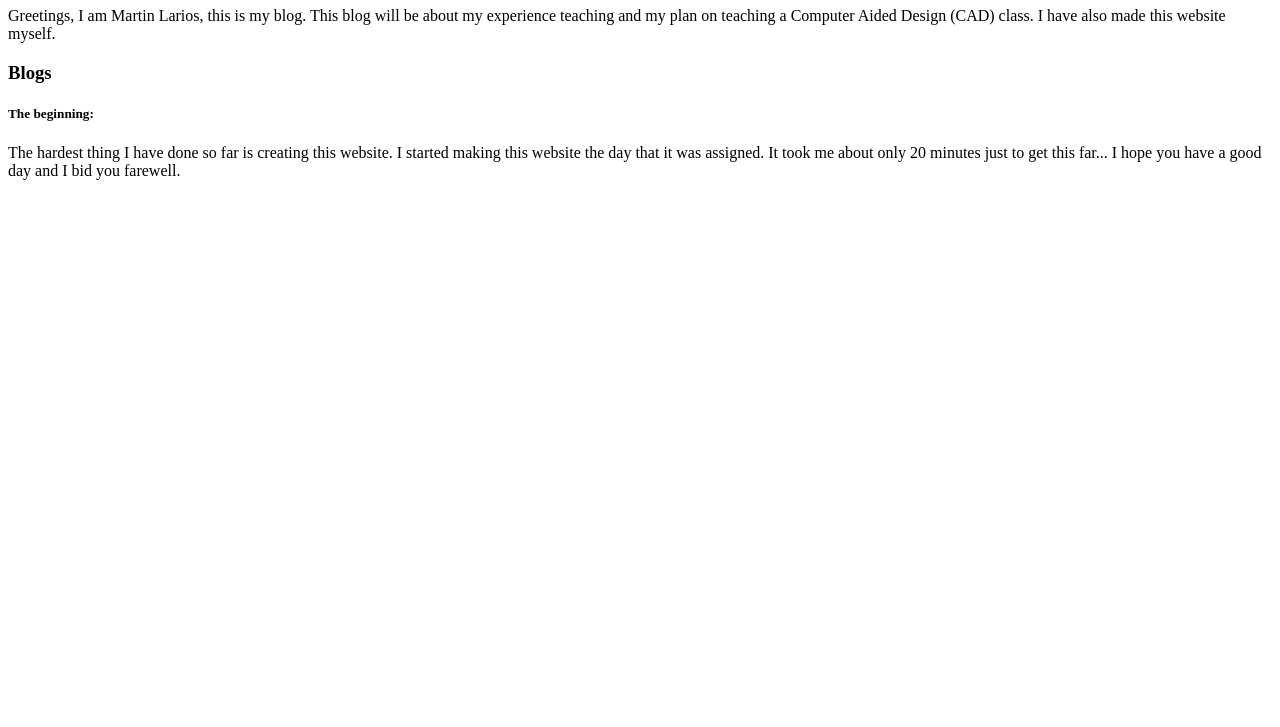
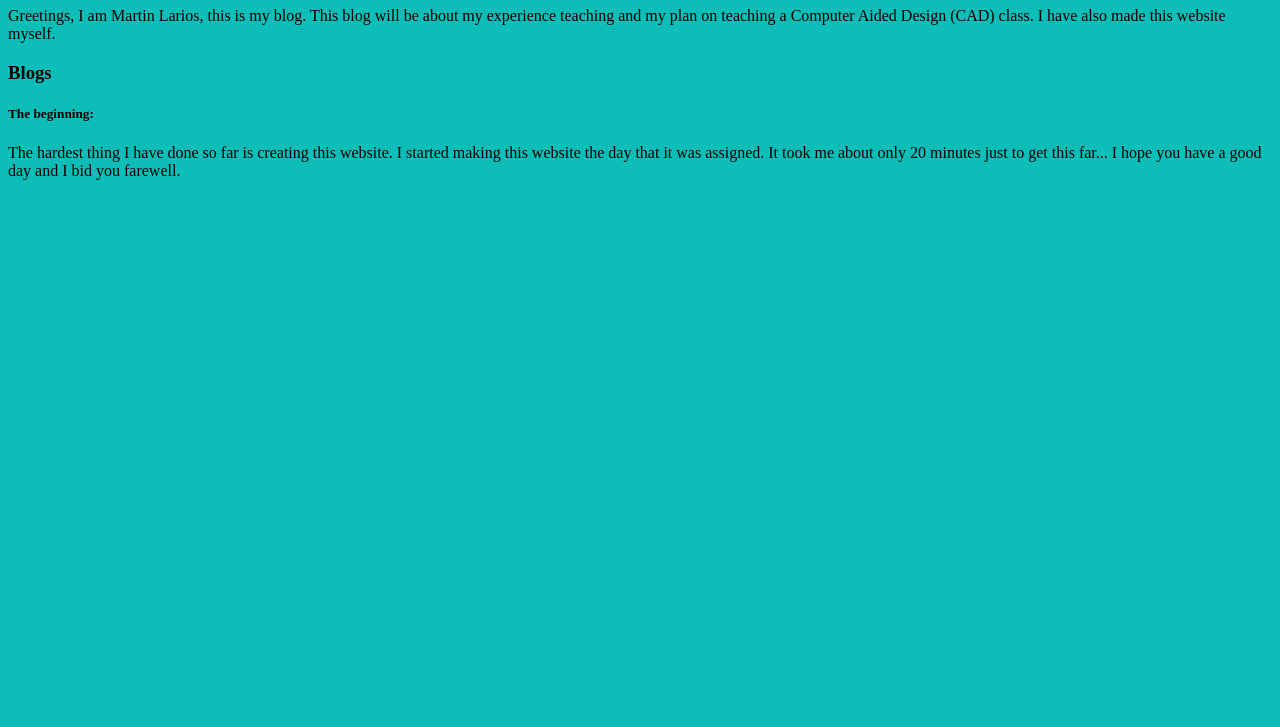
Before and after one commit to GreatPurpleMartin/CadClass, a plain HTML site: page index.html in a window 1280 px wide. Shown: the part 73-800 px from the top of the page. Drawn offline with Linux system fonts and the light colour scheme.

Commit message:
Update CadWebsite.css

```diff
--- a/CadWebsite.css
+++ b/CadWebsite.css
@@ -1,3 +1,7 @@
+body {
+  background-color: #0DBDB7;
+}
 #title h1 {
   text-align: center;
+  color: ;
 }
```
